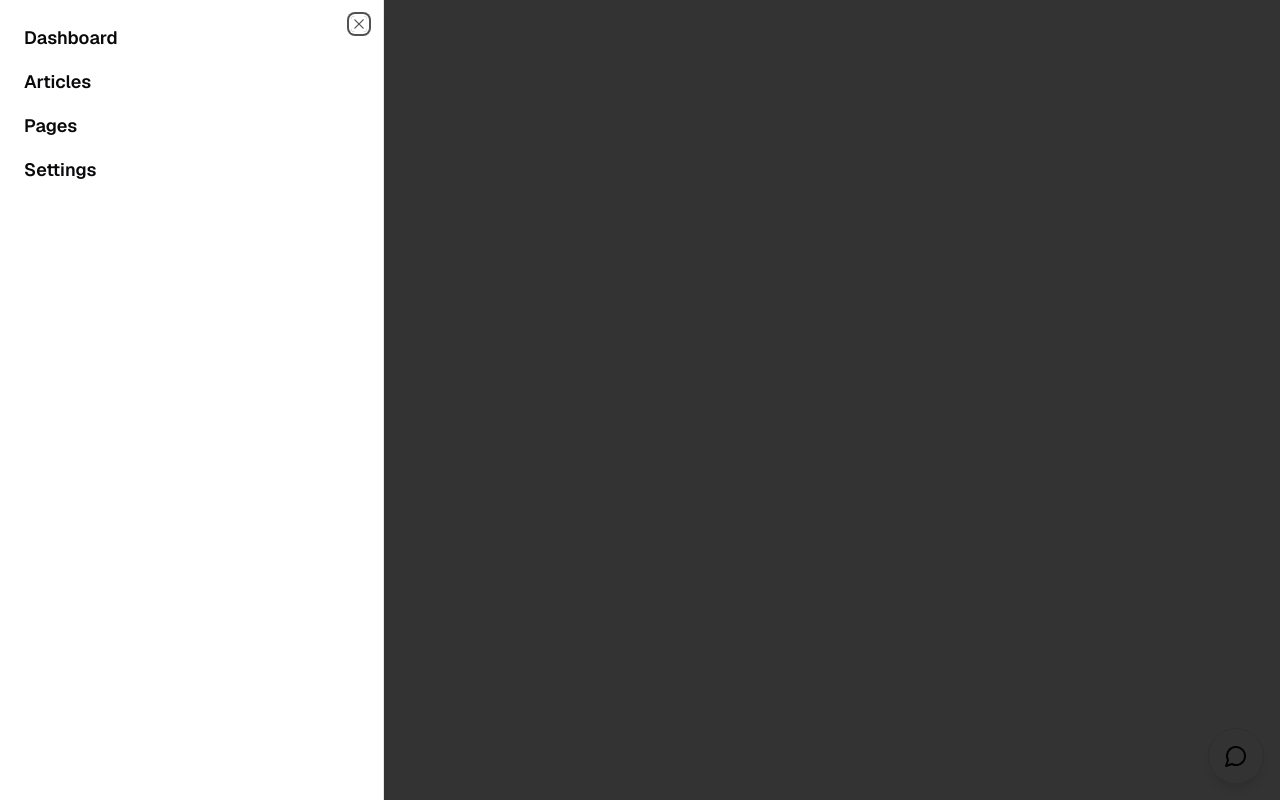
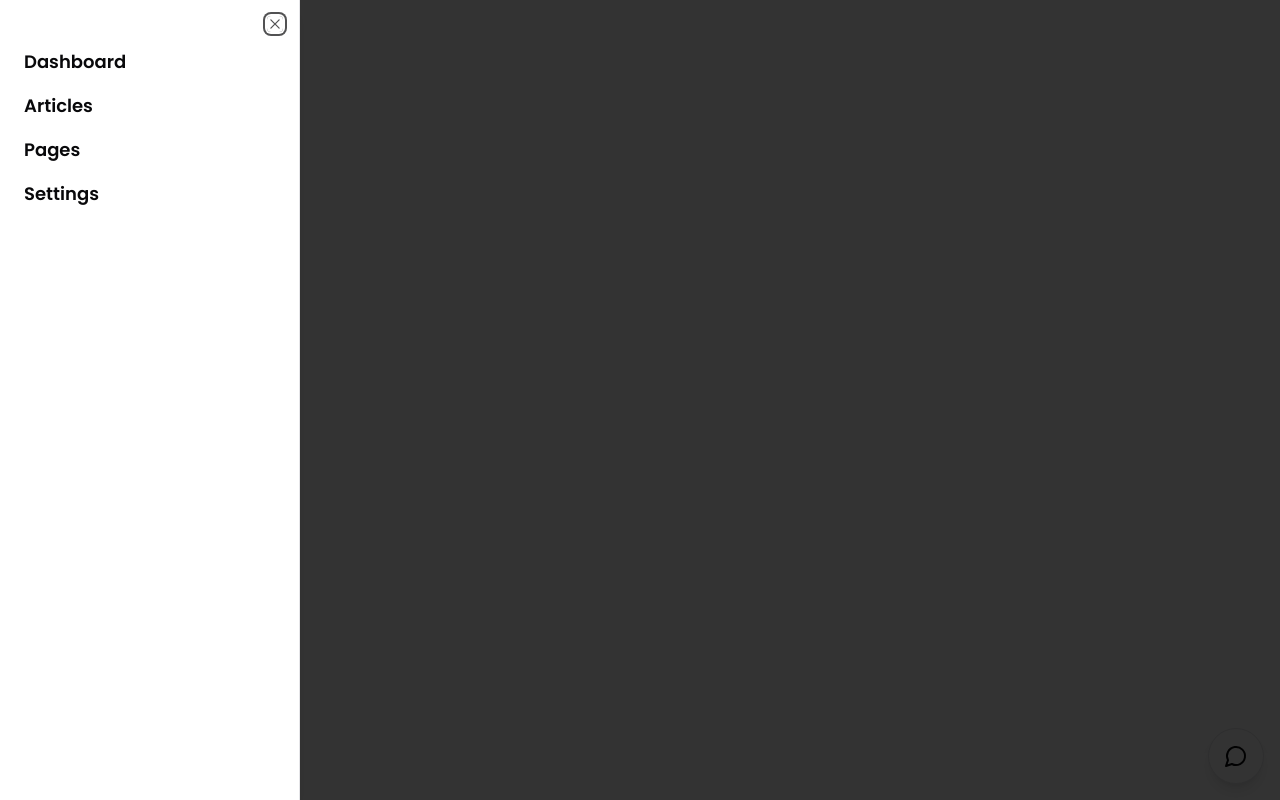
Before and after one commit to davidgamingvn/copper-lens, a Next.js app in the folder frontend/: page / in a window 1280 px wide. Both pictures are taken after a click on the button "Toggle navigation menu". Built offline with nearby package versions, Linux system fonts and the light colour scheme.

Commit message:
fixed some styling issues

```diff
--- a/frontend/package.json
+++ b/frontend/package.json
@@ -10,6 +10,7 @@
     "start": "next start"
   },
   "dependencies": {
+    "@next/font": "^14.2.8",
     "@radix-ui/react-dialog": "^1.1.1",
     "@radix-ui/react-icons": "^1.3.0",
     "@radix-ui/react-popover": "^1.1.1",
--- a/frontend/src/app/layout.tsx
+++ b/frontend/src/app/layout.tsx
@@ -1,10 +1,17 @@
 import "~/styles/globals.css";
 
-import { GeistSans } from "geist/font/sans";
 import { type Metadata } from "next";
+import { Poppins } from "next/font/google";
+
+const poppins = Poppins({
+  subsets: ["latin"],
+  display: "swap",
+  variable: "--font-poppins",
+  weight: ["100", "200", "300", "400", "500", "600", "700", "800", "900"],
+});
 
 export const metadata: Metadata = {
-  title: "See Through Copper",
+  title: "CopperLens",
   description: "Generated by create-t3-app",
   icons: [{ rel: "icon", url: "/favicon.ico" }],
 };
@@ -13,8 +20,10 @@ export default function RootLayout({
   children,
 }: Readonly<{ children: React.ReactNode }>) {
   return (
-    <html lang="en" className={`${GeistSans.variable}`}>
-      <body>{children}</body>
+    <html lang="en" className={`${poppins.variable}`}>
+      <body>
+        <main className={poppins.className}>{children}</main>
+      </body>
     </html>
   );
 }
--- a/frontend/src/app/page.tsx
+++ b/frontend/src/app/page.tsx
@@ -5,7 +5,6 @@ import Link from "next/link";
 import { useState } from "react";
 
 import { Button } from "~/components/ui/button";
-import { Card, CardContent, CardHeader, CardTitle } from "~/components/ui/card";
 import { Input } from "~/components/ui/input";
 import {
   Popover,
@@ -32,13 +31,13 @@ export default function Home() {
       <header className="flex h-16 items-center px-4">
         <Sheet>
           <SheetTrigger asChild>
-            <Button variant="ghost" size="icon" className="mr-4">
+            <Button variant="ghost" size="icon" className="mr-4 hover:bg-primary-foreground hover:text-white">
               <Menu className="h-6 w-6" />
               <span className="sr-only">Toggle navigation menu</span>
             </Button>
           </SheetTrigger>
-          <SheetContent side="left" className="w-[300px] sm:w-[400px]">
-            <nav className="flex flex-col space-y-4">
+          <SheetContent side="left" className="w-[300px]">
+            <nav className="flex flex-col space-y-4 pt-6">
               <Link href="#" className="text-lg font-semibold">
                 Dashboard
               </Link>
@@ -66,7 +65,7 @@ export default function Home() {
           <Button
             variant="outline"
             size="icon"
-            className="fixed bottom-4 right-4 h-14 w-14 rounded-full shadow-lg"
+            className="fixed bottom-4 right-4 h-14 w-14 rounded-full shadow-lg hover:text-white"
           >
             <MessageCircle className="h-6 w-6" />
             <span className="sr-only">Open chat</span>
@@ -86,6 +85,7 @@ export default function Home() {
                 variant="ghost"
                 size="icon"
                 onClick={() => setIsChatOpen(false)}
+                className="h-8 w-8 rounded-full hover:bg-accent-foreground hover:text-white"
               >
                 <X className="h-4 w-4" />
                 <span className="sr-only">Close chat</span>
@@ -93,7 +93,7 @@ export default function Home() {
             </div>
             <div className="flex-1 overflow-y-auto p-4">
               {chatMessages.map((message, index) => (
-                <div key={index} className="bg-muted mb-2 rounded p-2">
+                <div key={index} className="mb-2 rounded bg-muted p-2">
                   {message}
                 </div>
               ))}
@@ -106,8 +106,8 @@ export default function Home() {
                   value={inputMessage}
                   onChange={(e) => setInputMessage(e.target.value)}
                 />
-                <Button type="submit" size="icon">
-                  <Send className="h-4 w-4" />
+                <Button type="submit" size="icon" className="hover:bg-accent-foreground hover:text-white">
+                  <Send className="h-4 w-4 text-white" />
                   <span className="sr-only">Send message</span>
                 </Button>
               </div>
--- a/frontend/tailwind.config.ts
+++ b/frontend/tailwind.config.ts
@@ -1,62 +1,72 @@
 import { type Config } from "tailwindcss";
 import { fontFamily } from "tailwindcss/defaultTheme";
+import { Poppins } from "@next/font/google";
 
-export default {
+const config = {
   darkMode: ["class"],
-    content: ["./src/**/*.tsx"],
+  content: [
+    "./pages/**/*.{ts,tsx}",
+    "./components/**/*.{ts,tsx}",
+    "./app/**/*.{ts,tsx}",
+    "./src/**/*.{ts,tsx}",
+  ],
   theme: {
     extend: {
       fontFamily: {
-  			sans: ["var(--font-geist-sans)", ...fontFamily.sans]
+        sans: ["var(--font-poppins)", ...fontFamily.sans],
+        heading: ["var(--font-heading)", ...fontFamily.sans],
+        body: ["var(--font-body)", ...fontFamily.sans],
       },
       borderRadius: {
-  			lg: 'var(--radius)',
-  			md: 'calc(var(--radius) - 2px)',
-  			sm: 'calc(var(--radius) - 4px)'
+        lg: "var(--radius)",
+        md: "calc(var(--radius) - 2px)",
+        sm: "calc(var(--radius) - 4px)",
       },
       colors: {
-  			background: 'hsl(var(--background))',
-  			foreground: 'hsl(var(--foreground))',
+        background: "hsl(var(--background))",
+        foreground: "hsl(var(--foreground))",
         card: {
-  				DEFAULT: 'hsl(var(--card))',
-  				foreground: 'hsl(var(--card-foreground))'
+          DEFAULT: "hsl(var(--card))",
+          foreground: "hsl(var(--card-foreground))",
         },
         popover: {
-  				DEFAULT: 'hsl(var(--popover))',
-  				foreground: 'hsl(var(--popover-foreground))'
+          DEFAULT: "hsl(var(--popover))",
+          foreground: "hsl(var(--popover-foreground))",
         },
         primary: {
-  				DEFAULT: 'hsl(var(--primary))',
-  				foreground: 'hsl(var(--primary-foreground))'
+          DEFAULT: "#002868",
+          foreground: "rgba(0, 40, 104)",
         },
         secondary: {
-  				DEFAULT: 'hsl(var(--secondary))',
-  				foreground: 'hsl(var(--secondary-foreground))'
+          DEFAULT: "#CE5C17",
+          foreground: "rgba(206, 92, 23)",
+        },
+        accent: {
+          DEFAULT: "#FED700",
+          foreground: "rgba(254, 215, 0)",
         },
         muted: {
-  				DEFAULT: 'hsl(var(--muted))',
-  				foreground: 'hsl(var(--muted-foreground))'
-  			},
-  			accent: {
-  				DEFAULT: 'hsl(var(--accent))',
-  				foreground: 'hsl(var(--accent-foreground))'
+          DEFAULT: "hsl(var(--muted))",
+          foreground: "hsl(var(--muted-foreground))",
         },
         destructive: {
-  				DEFAULT: 'hsl(var(--destructive))',
-  				foreground: 'hsl(var(--destructive-foreground))'
+          DEFAULT: "hsl(var(--destructive))",
+          foreground: "hsl(var(--destructive-foreground))",
         },
-  			border: 'hsl(var(--border))',
-  			input: 'hsl(var(--input))',
-  			ring: 'hsl(var(--ring))',
+        border: "hsl(var(--border))",
+        input: "hsl(var(--input))",
+        ring: "hsl(var(--ring))",
         chart: {
-  				'1': 'hsl(var(--chart-1))',
-  				'2': 'hsl(var(--chart-2))',
-  				'3': 'hsl(var(--chart-3))',
-  				'4': 'hsl(var(--chart-4))',
-  				'5': 'hsl(var(--chart-5))'
-  			}
-  		}
-  	}
+          "1": "hsl(var(--chart-1))",
+          "2": "hsl(var(--chart-2))",
+          "3": "hsl(var(--chart-3))",
+          "4": "hsl(var(--chart-4))",
+          "5": "hsl(var(--chart-5))",
+        },
+      },
+    },
   },
   plugins: [require("tailwindcss-animate")],
 } satisfies Config;
+
+export default config;
```
Also changed, not shown: 1 other file (tests, documents, lock files or other folders). Lines whose indentation alone changed are shown as unchanged.
